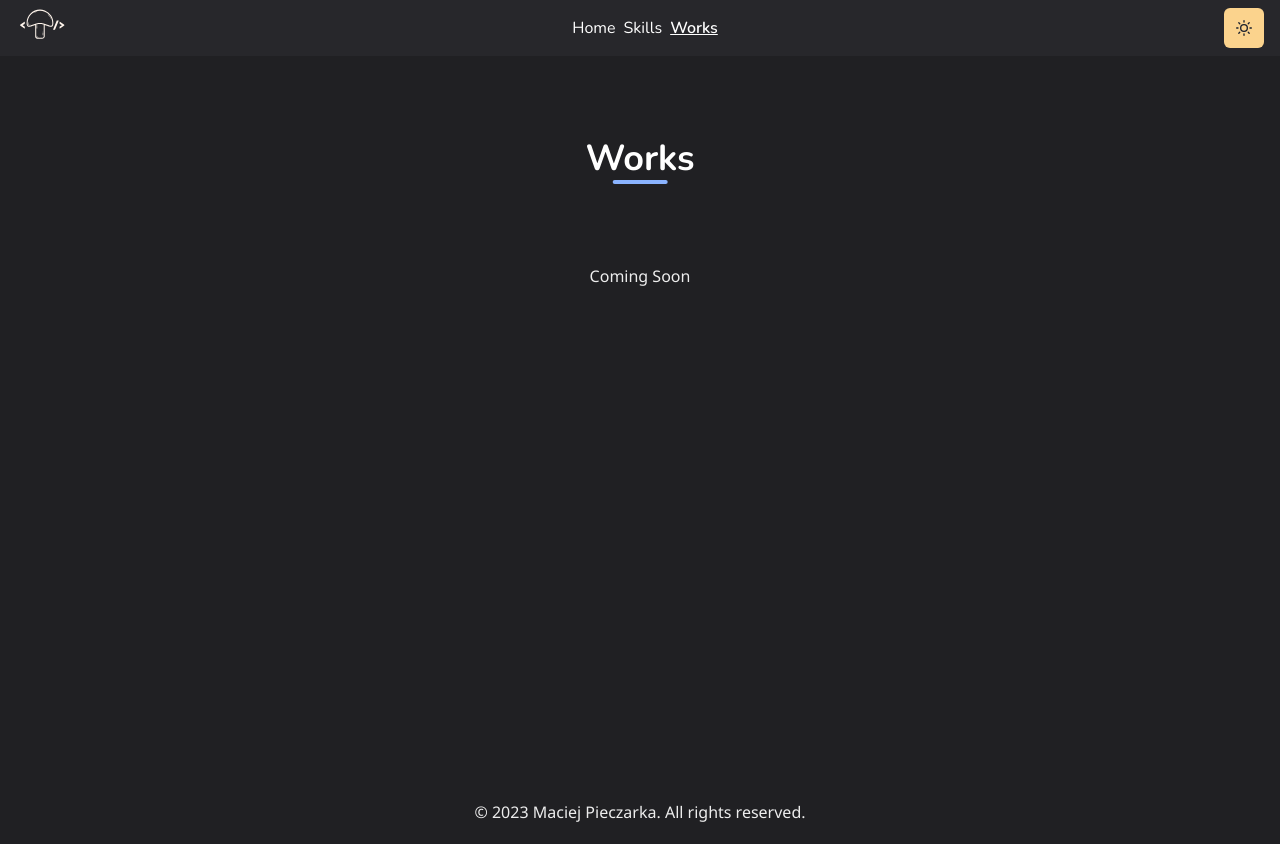
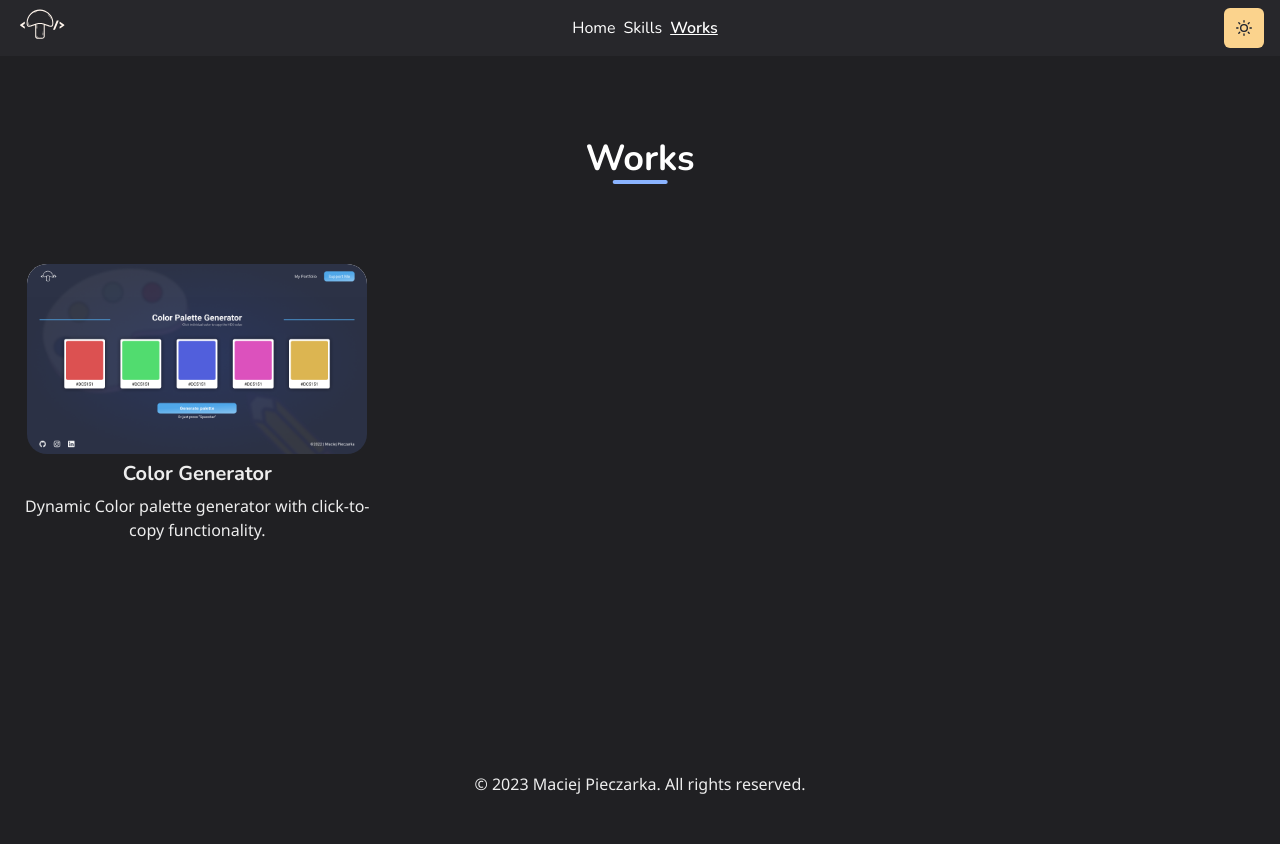
Before and after one commit to maciejpieczarka/nextjs-maciejpieczarka-homepage, a Next.js app: page /works in a window 1280 px wide. After the commit the page ends 800 px from the top, so only its background shows below. Built offline with nearby package versions, Linux system fonts and the light colour scheme.

Commit message:
Create works section cards

```diff
--- a/components/Footer.tsx
+++ b/components/Footer.tsx
@@ -2,11 +2,14 @@ import { Flex, Text } from '@chakra-ui/react';
 
 const Footer = () => {
   return (
-    <Flex align="center" justify="center" width="100%" pb={5}>
-      <Text align="center">
-        &copy; {new Date().getFullYear()} Maciej Pieczarka. All rights reserved.
-      </Text>
-    </Flex>
+    <footer>
+      <Flex align="center" justify="center" width="100%" height="2em">
+        <Text align="center">
+          &copy; {new Date().getFullYear()} Maciej Pieczarka. All rights
+          reserved.
+        </Text>
+      </Flex>
+    </footer>
   );
 };
 
--- /dev/null
+++ b/components/WorkCard.tsx
@@ -0,0 +1,84 @@
+import NextLink from 'next/link';
+import {
+  Box,
+  GridItem,
+  Text,
+  Heading,
+  Flex,
+  useColorModeValue,
+} from '@chakra-ui/react';
+import { CustomImg } from '../pages/index';
+import styled from '@emotion/styled';
+
+interface IWorkCardProps {
+  img: string;
+  url: string;
+  codeUrl: string;
+  title: string;
+  description: string;
+}
+
+const WorkLink = styled(Text)`
+  cursor: pointer;
+  text-decoration: underline;
+  font-size: 1.4em;
+`;
+const WorkBox = styled(Box)`
+  :after {
+    content: '';
+    position: absolute;
+    display: flex;
+    flex-direction: column;
+    align-items: center;
+    justify-content: center;
+    gap: 10;
+    top: 0;
+    left: 0;
+    bottom: 0;
+    right: 0;
+  }
+`;
+
+const WorkCard: React.FC<IWorkCardProps> = ({
+  img,
+  url,
+  codeUrl,
+  title,
+  description,
+}) => {
+  return (
+    <GridItem textAlign="center" width="100%" height="100%" position="relative">
+      <Box
+        as={WorkBox}
+        width={340}
+        height={190}
+        position="relative"
+        borderRadius={20}
+        overflow="hidden"
+        mx="auto"
+      >
+        <CustomImg src={img} layout="fill" />
+        <Flex
+          bg={useColorModeValue('textDark', 'textLight')}
+          //   display="none"
+          _hover={{ display: 'none' }}
+        >
+          <NextLink href={url}>
+            <WorkLink>Live Preview</WorkLink>
+          </NextLink>
+          <NextLink href={codeUrl}>
+            <WorkLink>Code</WorkLink>
+          </NextLink>
+        </Flex>
+      </Box>
+
+      <Heading as="h3" fontSize={20} my={2}>
+        {title}
+      </Heading>
+
+      <Text>{description}</Text>
+    </GridItem>
+  );
+};
+
+export default WorkCard;
--- a/components/layouts/section.tsx
+++ b/components/layouts/section.tsx
@@ -57,7 +57,7 @@ const Sectionlayout: NextPage<iSectionLayoutProps> = ({
         direction="column"
         align="center"
         width="100%"
-        minHeight="calc(100vh - 57px)"
+        minHeight="calc(100vh - 57px - 2em)"
         py={20}
         gap={10}
       >
--- a/pages/skills.tsx
+++ b/pages/skills.tsx
@@ -16,6 +16,7 @@ const SkillsPage = () => {
         initial="hide"
         whileInView="show"
         transition={{ staggerChildren: 0.2 }}
+        mt={10}
       >
         <SkillCard
           title="Frontend"
--- a/pages/works.tsx
+++ b/pages/works.tsx
@@ -1,9 +1,19 @@
 import Sectionlayout from '../components/layouts/section';
+import { SimpleGrid } from '@chakra-ui/react';
+import WorkCard from '../components/WorkCard';
 
 const WorksPage = () => {
   return (
     <Sectionlayout heading="works" webTitle="Works">
-      Coming Soon
+      <SimpleGrid columns={{ base: 1, md: 2, lg: 3 }} width="100%" spacing={20}>
+        <WorkCard
+          img="/work-images/colorGenerator.png"
+          url="#"
+          codeUrl="#"
+          title="Color Generator"
+          description="Dynamic Color palette generator with click-to-copy functionality."
+        />
+      </SimpleGrid>
     </Sectionlayout>
   );
 };
```
Also changed, not shown: public/work-images/colorGenerator.png (added).
